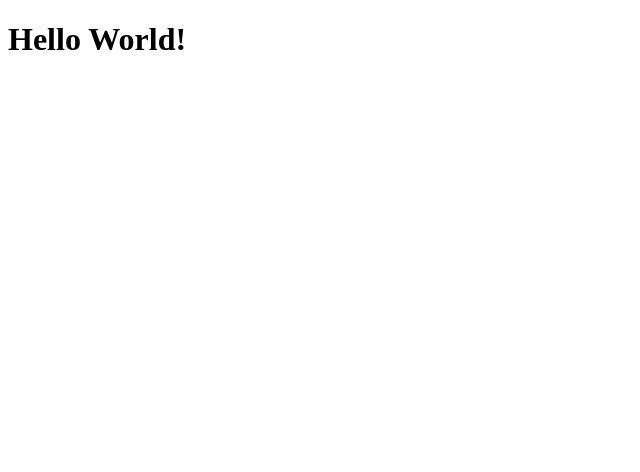
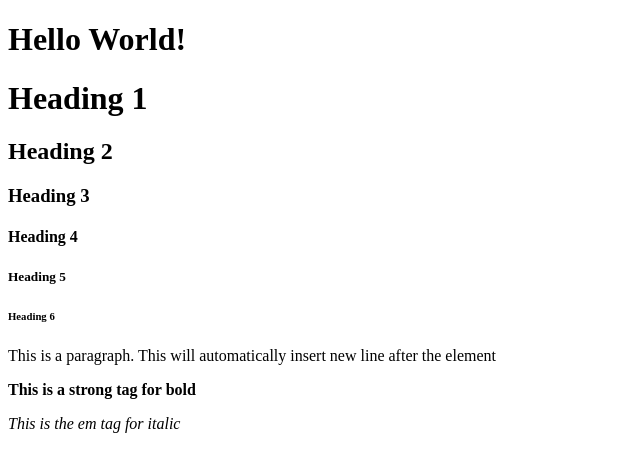
Before and after one commit to jakeTran42/odin-projects, a plain HTML site: page Foundation/html-boilerplate/index.html in a window 1280 px wide. Shown: the whole page, without its empty margins (0-640 px from the left). Drawn offline with Linux system fonts and the light colour scheme.

Commit message:
working with text

```diff
--- a/Foundation/html-boilerplate/index.html
+++ b/Foundation/html-boilerplate/index.html
@@ -8,5 +8,18 @@
 </head>
 <body>
   <h1>Hello World!</h1>
+  <h1>Heading 1</h1>
+  <h2>Heading 2</h2>
+  <h3>Heading 3</h3>
+  <h4>Heading 4</h4>
+  <h5>Heading 5</h5>
+  <h6>Heading 6</h6>
+
+  <p>This is a paragraph. This will automatically insert new line after the element</p>
+
+  <strong>This is a strong tag for bold</strong><p></p>
+
+  <em>This is the em tag for italic</em>
+
 </body>
 </html>
```
